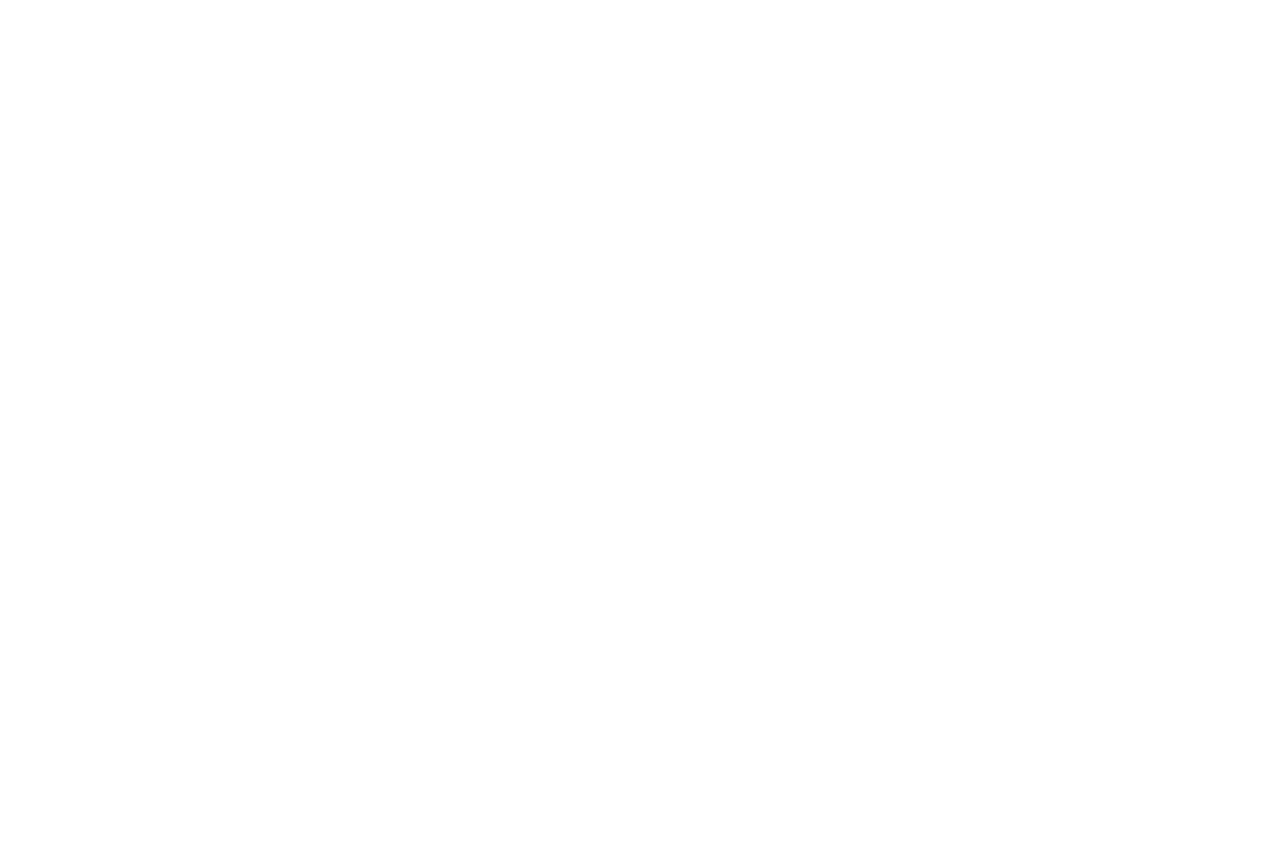
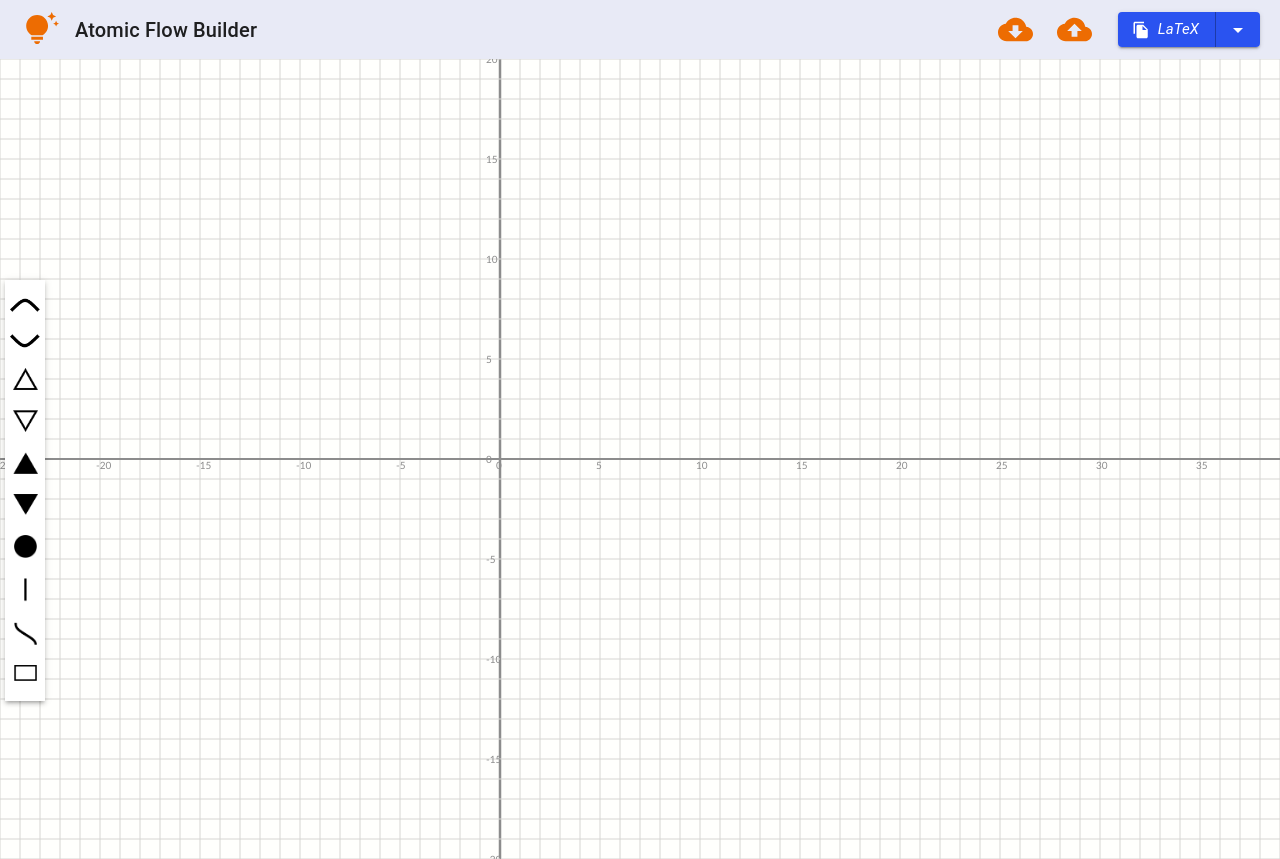
Before and after one commit to jeffyfung/atomic-flow-builder, a React (Create React App) app: page / in a window 1280 px wide. Before the commit this address had no page. Before the commit the page ends 800 px from the top, so only its background shows below. Built offline with nearby package versions, Linux system fonts and the light colour scheme.

Commit message:
feat: update home page

```diff
--- a/src/App.tsx
+++ b/src/App.tsx
@@ -22,7 +22,7 @@ const App = () => {
           <Router>
             <Routes>
               {/* <Route path="/" element={<Welcome/>}/> */}
-              <Route path="/drawboard" element={<Drawboard />} />
+              <Route path="/" element={<Drawboard />} />
             </Routes>
           </Router>
         </div>
```
